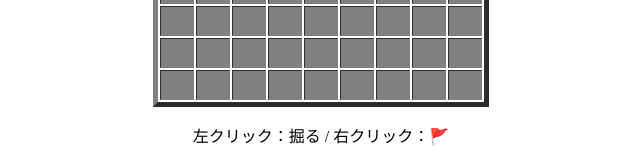
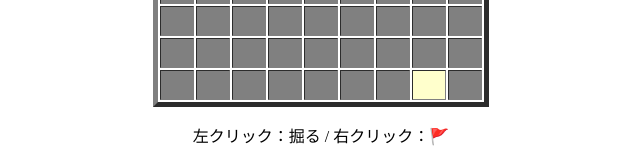
Before and after one commit to nezumi650/minesweeper, a plain HTML site: page index.html in a window 1280 px wide. Shown: the part 256-416 px from the top of the page, without its empty margins (319-959 px from the left). Drawn offline with Linux system fonts and the light colour scheme.

Commit message:
初手ナビ

```diff
--- a/index.html
+++ b/index.html
@@ -190,12 +190,23 @@
           document.body.removeChild(marquee);
         }
         Object.keys(valueMaster).forEach(function(id) {
+          if (valueMaster[id] !== BOMB_ICON) {
+            let neighborBombCount = 0;
+            const neighborIds = getNeighborIds(id);
+            neighborIds.forEach(neighborId => {
+              if (valueMaster[neighborId] === BOMB_ICON) {
+                neighborBombCount++;
+              }
+            });
+            valueMaster[id] = neighborBombCount === 0 ? '' : neighborBombCount;
+          }
+
           const td = document.createElement('td');
           td.id = id;
           td.width = td.height = 30;
-          td.align = 'center';
           td.className = 'close';
-          td.style = 'background-color: gray; font-weight: bold;';
+          td.style =
+            'background-color: gray; font-weight: bold; text-align: center;';
           td.onclick = function() {
             openCell(id, true);
           };
@@ -211,18 +222,18 @@
             document.getElementById('field').appendChild(tr);
             fragment = document.createDocumentFragment();
           }
+        });
 
-          if (valueMaster[id] !== BOMB_ICON) {
-            let neighborBombCount = 0;
-            const neighborIds = getNeighborIds(id);
-            neighborIds.forEach(neighborId => {
-              if (valueMaster[neighborId] === BOMB_ICON) {
-                neighborBombCount++;
-              }
-            });
-            valueMaster[id] = neighborBombCount === 0 ? '' : neighborBombCount;
+        while (true) {
+          const id =
+            Math.floor(Math.random() * tableSize) +
+            '-' +
+            Math.floor(Math.random() * tableSize);
+          if (!valueMaster[id]) {
+            document.getElementById(id).style = 'background-color: #FFFFCC;';
+            break;
           }
-        });
+        }
 
         document.getElementById('leftBombCount').innerText = bombCount;
       };
```
